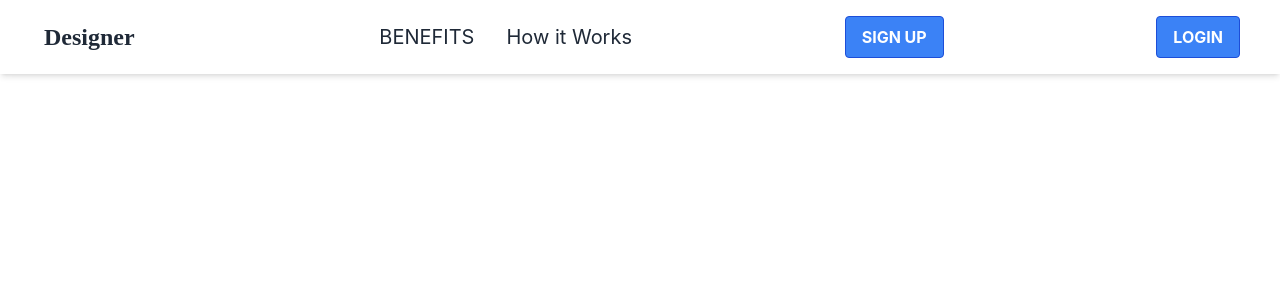
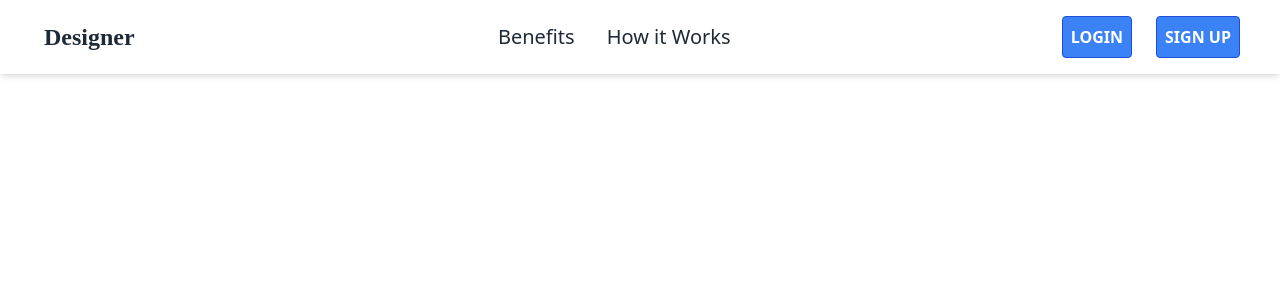
Before and after one commit to Karna2701/Hack-Infinity_Clash-Of-Codes, a React (Create React App) app in the folder hack-inifinity/: page / in a window 1280 px wide. Shown: the top 300 px of the page. Built offline with nearby package versions, Linux system fonts and the light colour scheme.

Commit message:
first commit

```diff
--- a/hack-inifinity/src/App.css
+++ b/hack-inifinity/src/App.css
@@ -1,4 +1,4 @@
-.App {
+/* .App {
   text-align: center;
 }
 
@@ -35,4 +35,4 @@
   to {
     transform: rotate(360deg);
   }
-}
+} */
--- a/hack-inifinity/src/App.js
+++ b/hack-inifinity/src/App.js
@@ -1,5 +1,5 @@
 
-import './App.css';
+// import './App.css';
 import Navbar from './components/Navbar'
 
 function App() {
--- a/hack-inifinity/src/components/Navbar.js
+++ b/hack-inifinity/src/components/Navbar.js
@@ -3,7 +3,7 @@ import React, { useState } from 'react'
 
 const Navbar = () => {
     let Links = [
-        { name: "BENEFITS", link: "/" },
+        { name: "Benefits", link: "/" },
         { name: "How it Works", link: "/" },
 
 
@@ -12,8 +12,7 @@ const Navbar = () => {
     return (
         <div className='shadow-md w-full fixed top-0 left-0 bg-black'>
             <div className='md:flex items-center justify-between bg-white py-4 md:px-10 px-7'>
-                <div className='font-bold text-2xl cursor-pointer flex items-center font-[Poppins]
-      text-gray-800'>
+                <div className='font-bold text-2xl cursor-pointer flex items-center font-[Poppins] text-gray-800'>
                     <span className='text-3xl text-indigo-600 mr-1 pt-2'>
                         <ion-icon name="logo-ionic"></ion-icon>
                     </span>
@@ -24,6 +23,7 @@ const Navbar = () => {
                     <ion-icon name={open ? 'close' : 'menu'}></ion-icon>
                 </div>
 
+                <div class="hidden md:flex items-center space-x-1">
                     <ul className={`md:flex md:items-center md:pb-0 pb-12 absolute md:static bg-white md:z-auto z-[-1] left-0 w-full md:w-auto md:pl-0 pl-9 transition-all duration-500 ease-in ${open ? 'top-20 ' : 'top-[-490px]'}`}>
                         {
                             Links.map((link) => (
@@ -34,12 +34,14 @@ const Navbar = () => {
                         }
 
                     </ul>
-                <button class="bg-blue-500 hover:bg-blue-700 text-white font-bold py-2 px-4 border border-blue-700 rounded">
-  SIGN UP
-</button>
-                <button class="bg-blue-500 hover:bg-blue-700 text-white font-bold py-2 px-4 border border-blue-700 rounded">
-  LOGIN
-</button>
+                </div>
+
+                <div className="hidden space-x-6 md:inline-block">
+                    <button class="bg-blue-500 hover:bg-blue-700 text-white font-bold py-2 px-2 border border-blue-700 rounded">
+                    LOGIN</button>
+                    <button class="bg-blue-500 hover:bg-blue-700 text-white font-bold py-2 px-2 border border-blue-700 rounded">
+                    SIGN UP</button>
+                </div>
             </div>
         </div>
     )
--- a/hack-inifinity/src/index.css
+++ b/hack-inifinity/src/index.css
@@ -1,4 +1,4 @@
-body {
+/* body {
   margin: 0;
   font-family: -apple-system, BlinkMacSystemFont, 'Segoe UI', 'Roboto', 'Oxygen',
     'Ubuntu', 'Cantarell', 'Fira Sans', 'Droid Sans', 'Helvetica Neue',
@@ -10,7 +10,7 @@ body {
 code {
   font-family: source-code-pro, Menlo, Monaco, Consolas, 'Courier New',
     monospace;
-}
+} */
 
 @tailwind base;
 @tailwind components;
--- a/hack-inifinity/src/index.js
+++ b/hack-inifinity/src/index.js
@@ -2,7 +2,7 @@ import React from 'react';
 import ReactDOM from 'react-dom/client';
 import './index.css';
 import App from './App';
-import reportWebVitals from './reportWebVitals';
+// import reportWebVitals from './reportWebVitals';
 
 const root = ReactDOM.createRoot(document.getElementById('root'));
 root.render(
@@ -14,4 +14,4 @@ root.render(
 // If you want to start measuring performance in your app, pass a function
 // to log results (for example: reportWebVitals(console.log))
 // or send to an analytics endpoint. Learn more: https://bit.ly/CRA-vitals
-reportWebVitals();
+// reportWebVitals();
--- a/hack-inifinity/src/reportWebVitals.js
+++ b/hack-inifinity/src/reportWebVitals.js
@@ -1,13 +1,13 @@
-const reportWebVitals = onPerfEntry => {
-  if (onPerfEntry && onPerfEntry instanceof Function) {
-    import('web-vitals').then(({ getCLS, getFID, getFCP, getLCP, getTTFB }) => {
-      getCLS(onPerfEntry);
-      getFID(onPerfEntry);
-      getFCP(onPerfEntry);
-      getLCP(onPerfEntry);
-      getTTFB(onPerfEntry);
-    });
-  }
-};
+// const reportWebVitals = onPerfEntry => {
+//   if (onPerfEntry && onPerfEntry instanceof Function) {
+//     import('web-vitals').then(({ getCLS, getFID, getFCP, getLCP, getTTFB }) => {
+//       getCLS(onPerfEntry);
+//       getFID(onPerfEntry);
+//       getFCP(onPerfEntry);
+//       getLCP(onPerfEntry);
+//       getTTFB(onPerfEntry);
+//     });
+//   }
+// };
 
-export default reportWebVitals;
+// export default reportWebVitals;
```
Also changed, not shown: hack-inifinity/src/setupTests.js (+1 -1 lines). Lines whose indentation alone changed are shown as unchanged.
